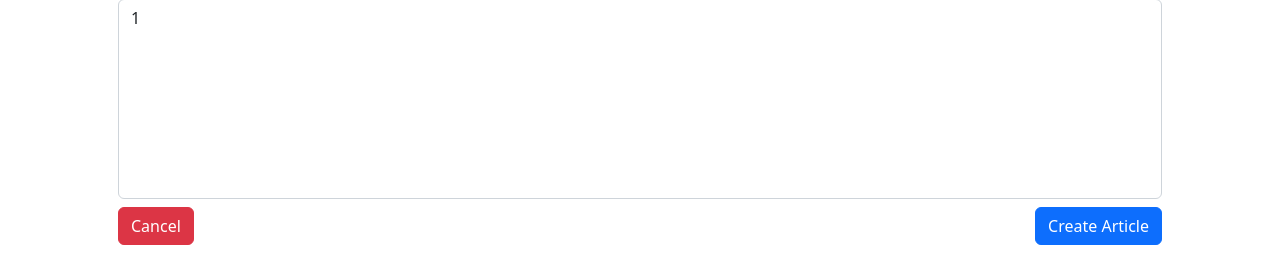
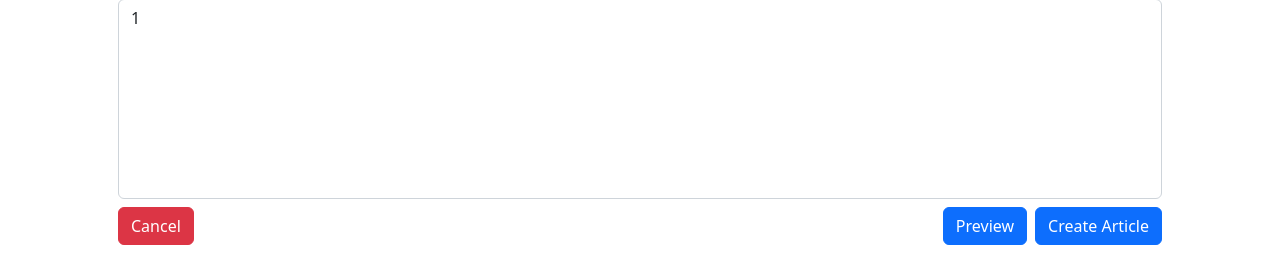
Before and after one commit to DeveloperLewis/php-wiki, a PHP site: page /article/new in a window 1280 px wide. Shown: the part 909-1178 px from the top of the page. Run offline with PHP 8.4, Linux system fonts and the light colour scheme; the visitor is signed in with stand-in values (Sample User, id 1); data that the repository does not hold is empty; some libraries are stand-ins or nearby versions.

Commit message:
Added the basis for previewing an article, however need to re-design the article view first, so that the preview can be based off of it.

```diff
--- a/routes/article.php
+++ b/routes/article.php
@@ -30,3 +30,7 @@ $router->post('/article/edit', function() {
 $router->post('/article/delete', function() {
     require('controllers/article/article_delete.php');
 });
+
+$router->get('/article/preview', function (array $params) {
+    require('controllers/article/article_preview.php');
+});
--- a/views/article/new.php
+++ b/views/article/new.php
@@ -116,15 +116,25 @@
                             <div>
                                 <button class="btn btn-danger float-start" type="button" id="cancel-button">Cancel</button>
                                 <button class="btn btn-primary float-end" type="submit">Create Article</button>
+                                <button class="btn btn-primary float-end mx-2" type="button" id="preview-button">Preview</button>
                             </div>
                         </form>
+                    </div>
+                </div>
+            </div>
 
+            <div class="row">
+                <div id="preview-area">
+
+                </div>
+            </div>
             <script>
                 let cancelButton = document.getElementById('cancel-button');
                 let categorySelection = document.getElementById('categorySelection');
 
                 document.getElementById('category').value = categorySelection.value
 
+                //Confirm user wants to cancel creating article.
                 cancelButton.addEventListener('click', function() {
                     let c = confirm('Are you sure you want to discard this article?');
 
@@ -139,10 +149,34 @@
                 categorySelection.addEventListener('change', function() {
                     document.getElementById('category').value = categorySelection.value
                 })
+
+                //Preview scripts using ajax to request sanitized preview data.
+                function showPreview(title, category, body, notes) {
+                    let xml = new XMLHttpRequest();
+                    xml.onreadystatechange = function() {
+                        if (this.readyState == 4 && this.status == 200) {
+                            document.getElementById('preview-area').innerHTML = this.responseText;
+                        }
+                    };
+                    xml.open("GET", "/article/preview?title=" + title + '&category=' + category + '&body=' + body + '&notes=' + notes, true);
+                    xml.send();
+                }
+
+                //Getting elements to input into ajax request
+                let previewButton = document.getElementById('preview-button');
+                let notes = document.getElementById('notes');
+                let body = document.getElementById('body');
+                let title = document.getElementById('title');
+                let category = document.getElementById("categorySelection");
+                let value = category.value;
+                let categoryText = category.options[category.selectedIndex].text;
+
+
+                //Run the ajax request on clicking the preview button
+                previewButton.addEventListener('click', function() {
+                    showPreview(title.value, categoryText, body.value, notes.value);
+                })
             </script>
-                    </div>
-                </div>
-            </div>
 </div>
 <?php require_once('includes/footer.php'); ?>
 </body>
```
Also changed, not shown: controllers/article/article_preview.php (added, +7 -0 lines). Lines whose indentation alone changed are shown as unchanged.
